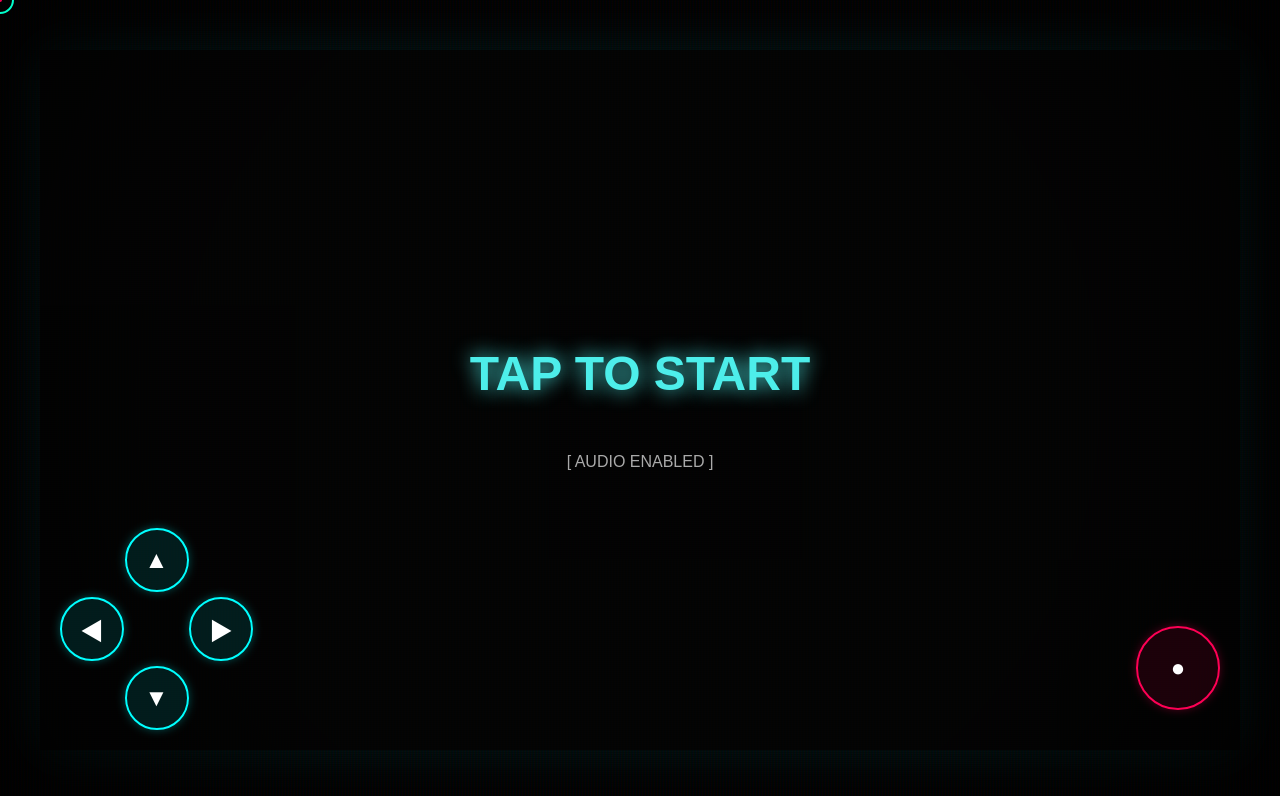
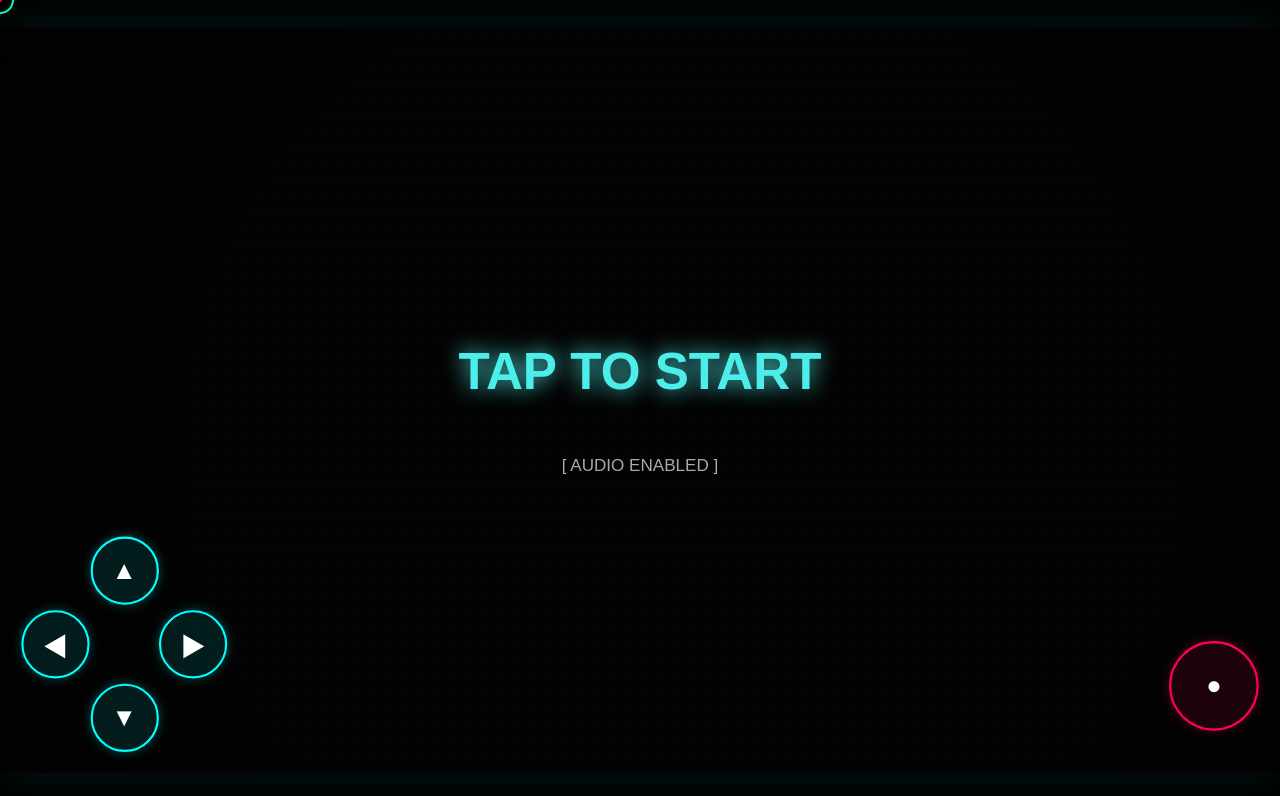
Before and after one commit to luwarz1024/Graphiny_web, a plain HTML site: page index.html in a window 1280 px wide. Drawn offline with Linux system fonts and the light colour scheme; a web font is replaced by a local one.

Commit message:
add file

```diff
--- a/index.html
+++ b/index.html
@@ -101,17 +101,12 @@
         }
 
         #game-container {
-            width: 100vw;
-            height: 100vh;
-            max-width: 1200px;
-            max-height: 700px;
-            aspect-ratio: 1200 / 700;
+            width: 1200px;
+            height: 700px;
             position: absolute;
-            top: 0;
-            left: 0;
-            right: 0;
-            bottom: 0;
-            margin: auto;
+            top: 50%;
+            left: 50%;
+            transform-origin: center center;
             background: #111;
             box-shadow: 0 0 50px rgba(0, 255, 255, 0.1);
             overflow: hidden;
@@ -558,6 +553,26 @@
             btn.addEventListener('mouseup', endHandler);
             btn.addEventListener('mouseleave', endHandler);
         });
+
+        // Resolution Scaling Logic
+        function resizeGame() {
+            const container = document.getElementById('game-container');
+            const targetWidth = 1200;
+            const targetHeight = 700;
+            const winWidth = window.innerWidth;
+            const winHeight = window.innerHeight;
+
+            const scaleX = winWidth / targetWidth;
+            const scaleY = winHeight / targetHeight;
+            const scale = Math.min(scaleX, scaleY); // Fit to screen
+
+            container.style.transform = `translate(-50%, -50%) scale(${scale})`;
+        }
+
+        window.addEventListener('resize', resizeGame);
+        window.addEventListener('load', resizeGame);
+        // Initial call
+        resizeGame();
 
 
         const ASSETS = {
```
